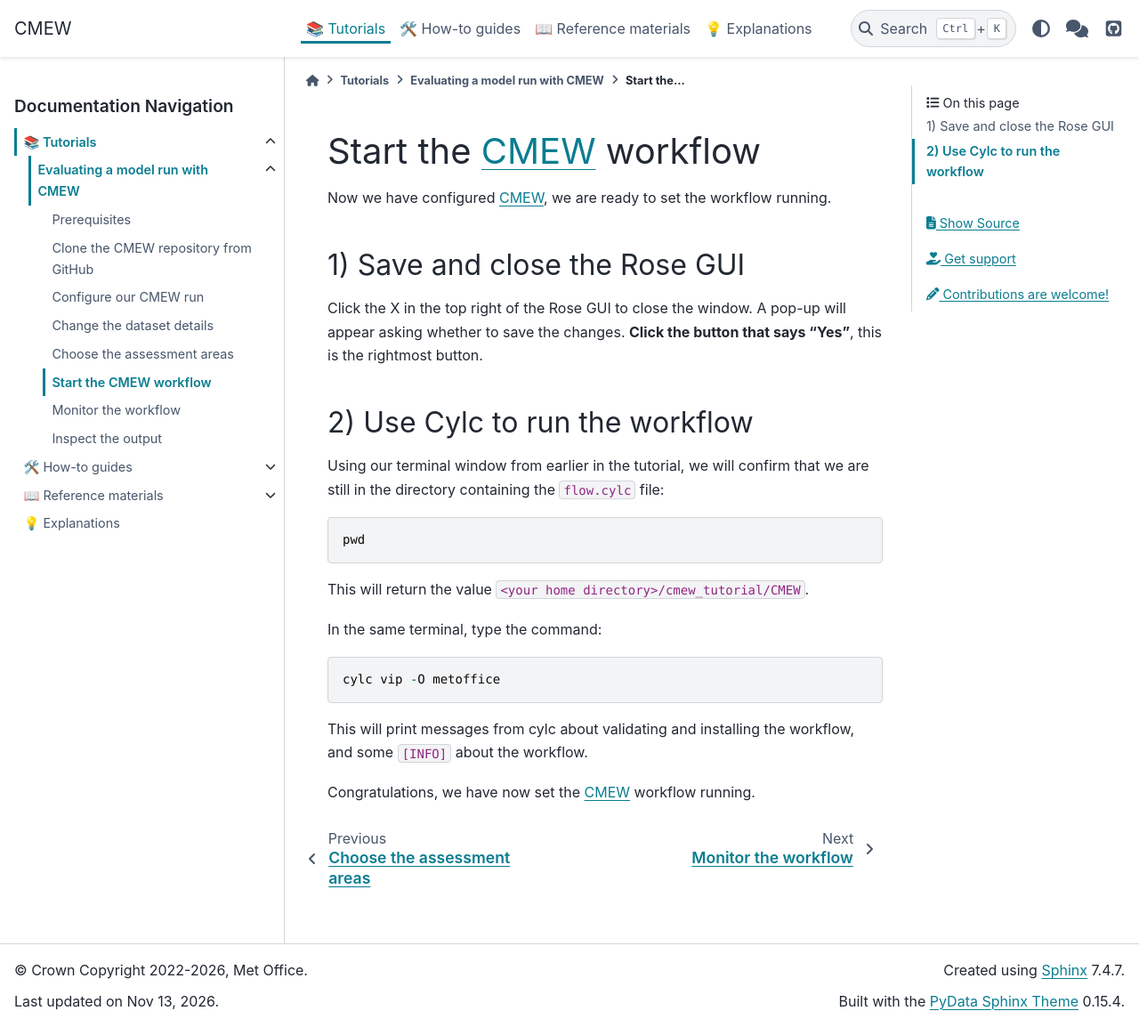
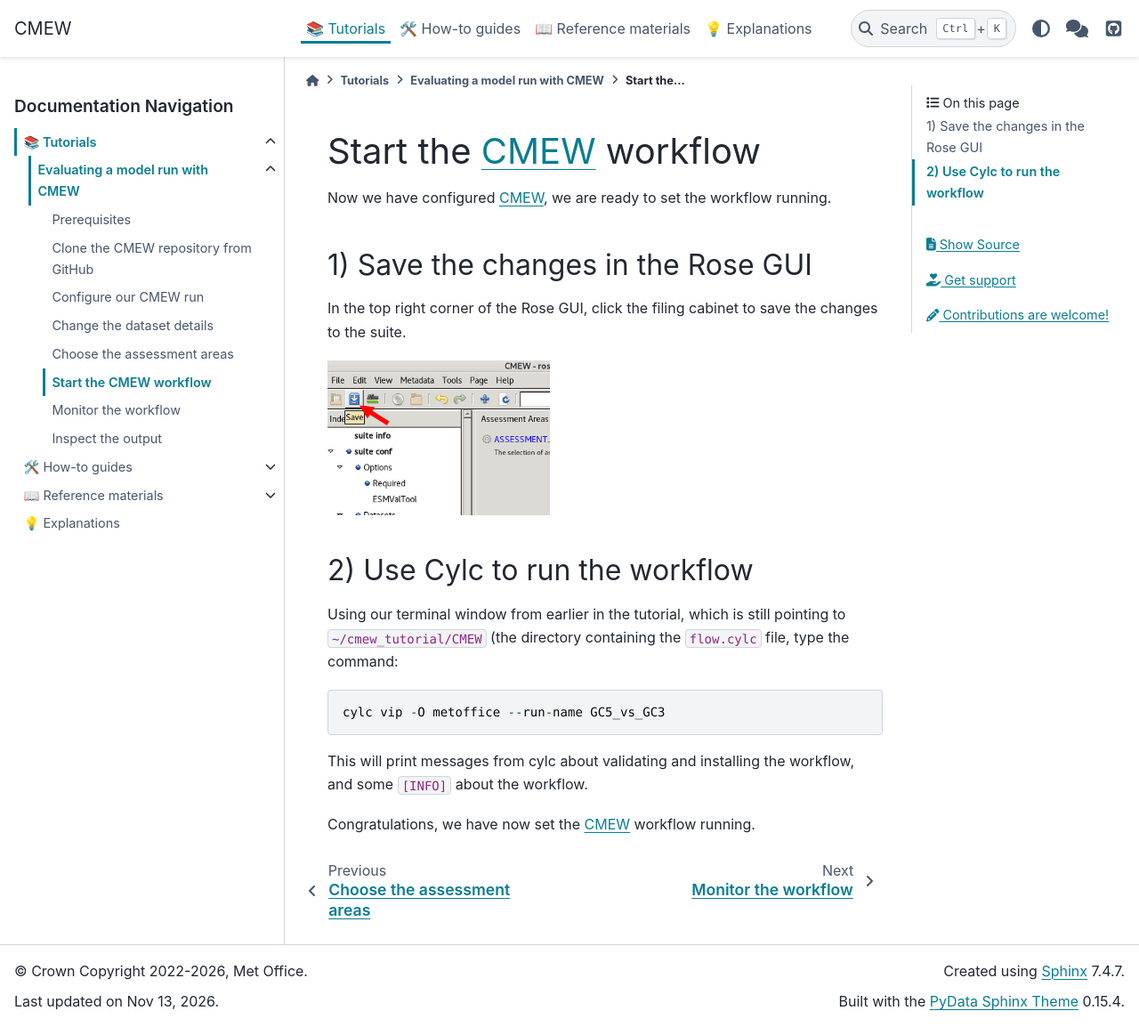
Before and after one commit to MetOffice/CMEW, a Sphinx documentation site: the page built from doc/source/tutorials/cloning_running_cmew/tutorial_part_5.rst, in a window 1280 px wide and 1154 px high. Shown: the whole window at 89% size. Built offline with Sphinx 7.4.7 and the PyData theme 0.15.4, drawn with Linux system fonts in a browser that asks for light colours.

Commit message:
Saving workflow differently

```diff
--- a/doc/source/tutorials/cloning_running_cmew/tutorial_part_5.rst
+++ b/doc/source/tutorials/cloning_running_cmew/tutorial_part_5.rst
@@ -7,29 +7,29 @@
 
 Now we have configured |CMEW|, we are ready to set the workflow running.
 
-------------------------------
-1) Save and close the Rose GUI
-------------------------------
+-----------------------------------
+1) Save the changes in the Rose GUI
+-----------------------------------
 
-Click the X in the top right of the Rose GUI to close the window.
-A pop-up will appear asking whether to save the changes.
-**Click the button that says "Yes"**,
-this is the rightmost button.
+In the top right corner of the Rose GUI,
+click the filing cabinet to save the changes to the suite.
+
+.. image:: images/rose_gui_save_button.png
+   :alt: An image of the top left of the Rose GUI
+         with an arrow pointing to the second icon from from the left
+         which is displaying the pop-up text "save".
+   :width: 250px
 
 -------------------------------
 2) Use Cylc to run the workflow
 -------------------------------
 
 Using our terminal window from earlier in the tutorial,
-we will confirm that we are still in the directory containing the ``flow.cylc`` file::
+which is still pointing to ``~/cmew_tutorial/CMEW``
+(the directory containing the ``flow.cylc`` file,
+type the command::
 
-    pwd
-
-This will return the value ``<your home directory>/cmew_tutorial/CMEW``.
-
-In the same terminal, type the command::
-
-    cylc vip -O metoffice
+    cylc vip -O metoffice --run-name GC5_vs_GC3
 
 This will print messages from cylc about validating and installing the workflow,
 and some ``[INFO]`` about the workflow.
```
Also changed, not shown: doc/source/tutorials/cloning_running_cmew/images/rose_gui_save_button.png (added).
